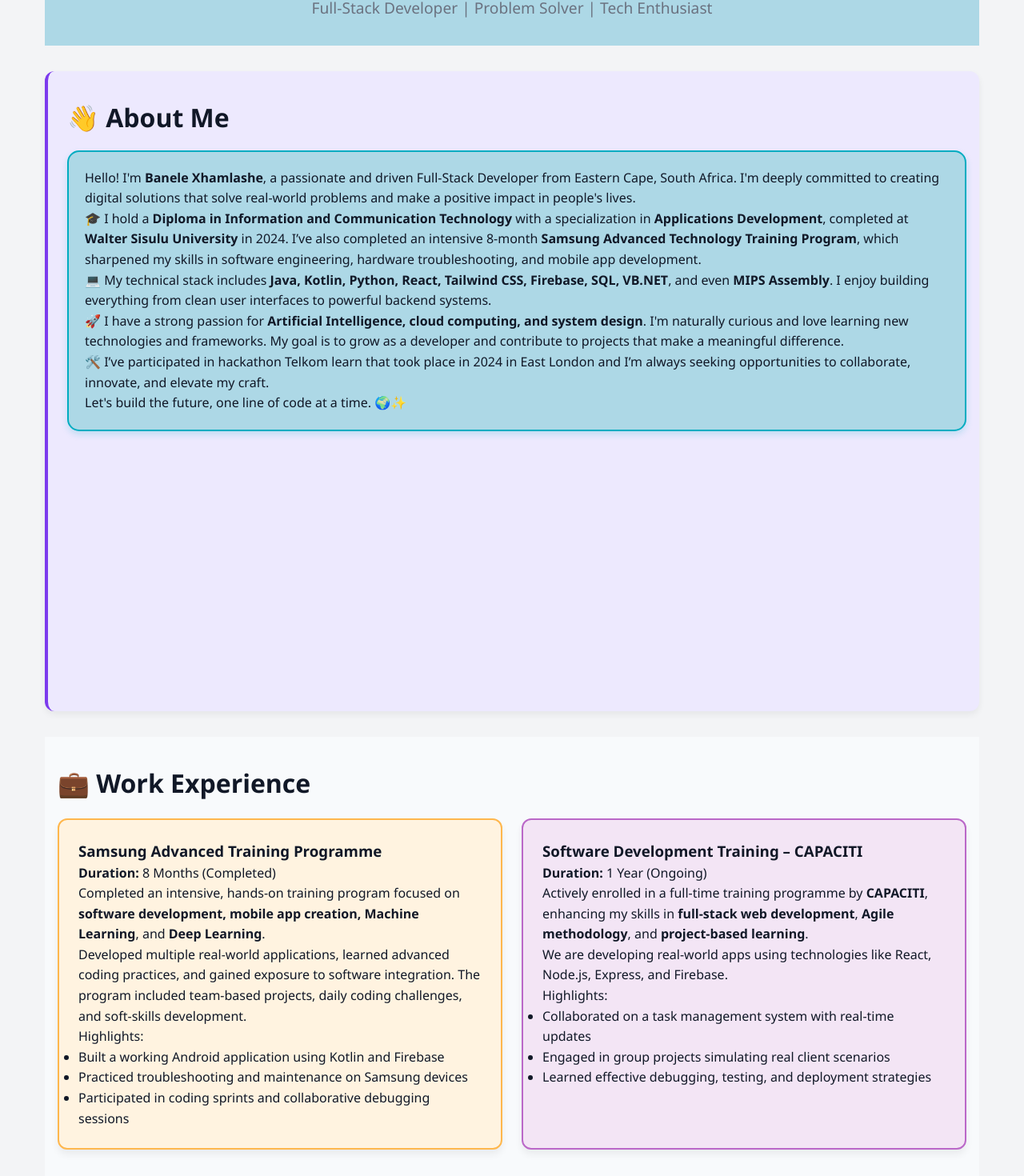
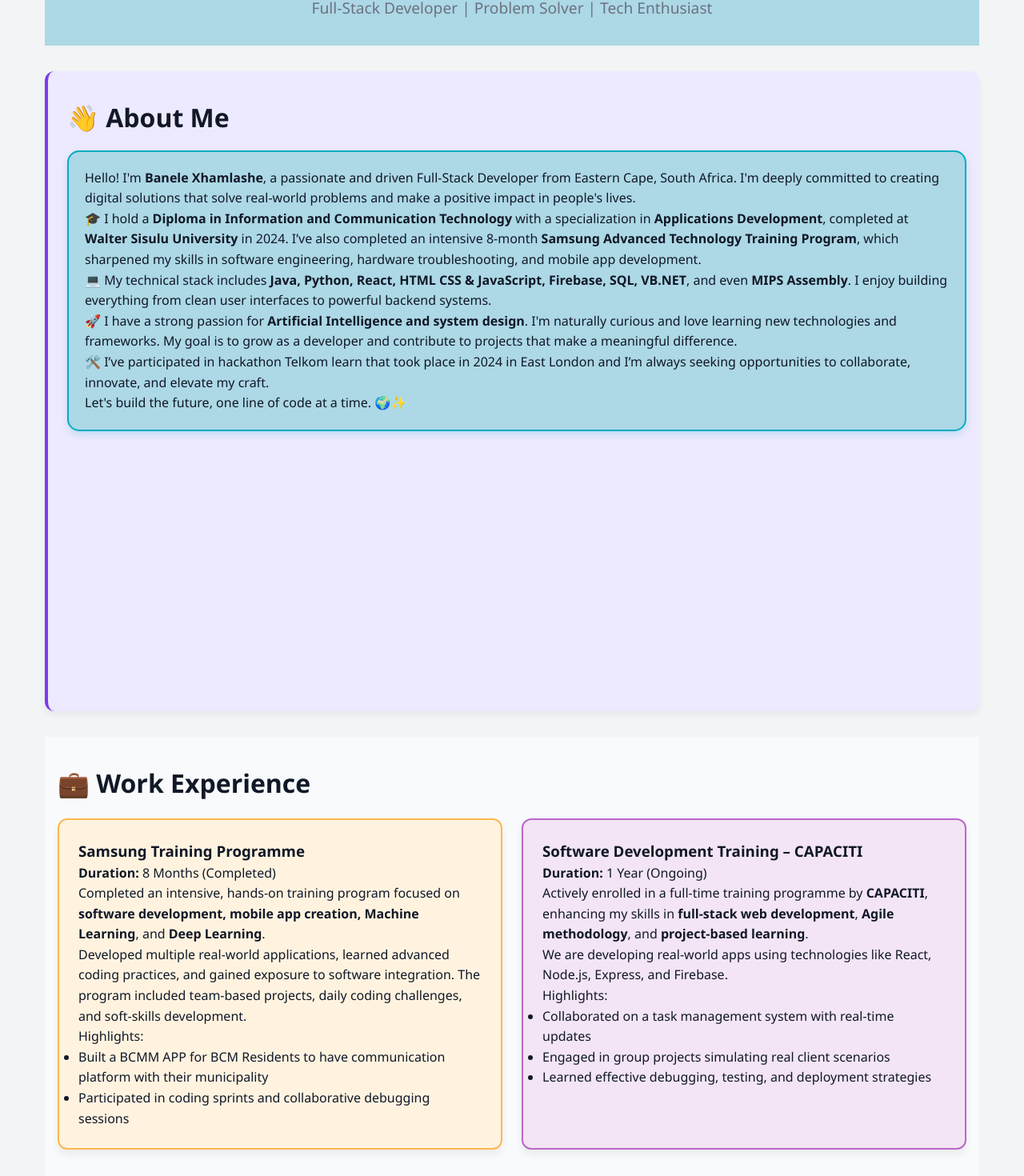
Before and after one commit to buds345/portfolio, a React (Create React App) app: page /#home in a window 1280 px wide. Shown: the part 197-1667 px from the top of the page at 80% size. Built offline with nearby package versions, Linux system fonts and the light colour scheme.

Commit message:
Initial commit

```diff
--- a/src/App.js
+++ b/src/App.js
@@ -207,10 +207,10 @@ const App = () => {
       🎓 I hold a <strong>Diploma in Information and Communication Technology</strong> with a specialization in <strong>Applications Development</strong>, completed at <strong>Walter Sisulu University</strong> in 2024. I’ve also completed an intensive 8-month <strong>Samsung Advanced Technology Training Program</strong>, which sharpened my skills in software engineering, hardware troubleshooting, and mobile app development.
     </p>
     <p>
-      💻 My technical stack includes <strong>Java, Kotlin, Python, React, Tailwind CSS, Firebase, SQL, VB.NET</strong>, and even <strong>MIPS Assembly</strong>. I enjoy building everything from clean user interfaces to powerful backend systems.
+      💻 My technical stack includes <strong>Java, Python, React, HTML CSS & JavaScript, Firebase, SQL, VB.NET</strong>, and even <strong>MIPS Assembly</strong>. I enjoy building everything from clean user interfaces to powerful backend systems.
     </p>
     <p>
-      🚀 I have a strong passion for <strong>Artificial Intelligence, cloud computing, and system design</strong>. I'm naturally curious and love learning new technologies and frameworks. My goal is to grow as a developer and contribute to projects that make a meaningful difference.
+      🚀 I have a strong passion for <strong>Artificial Intelligence and system design</strong>. I'm naturally curious and love learning new technologies and frameworks. My goal is to grow as a developer and contribute to projects that make a meaningful difference.
     </p>
     <p>
       🛠️ I’ve participated in hackathon Telkom learn that took place in 2024 in East London and I’m always seeking opportunities to collaborate, innovate, and elevate my craft.
@@ -231,7 +231,7 @@ const App = () => {
   <div className="experience-grid">
 
     <div className="experience-card exp1">
-      <h3>Samsung Advanced Training Programme</h3>
+      <h3>Samsung Training Programme</h3>
       <p><strong>Duration:</strong> 8 Months (Completed)</p>
       <p>
         Completed an intensive, hands-on training program focused on <strong>software development, mobile app creation, Machine Learning</strong>, and <strong>Deep Learning</strong>.
@@ -242,8 +242,7 @@ const App = () => {
       <p>
         Highlights:
         <ul>
-          <li>Built a working Android application using Kotlin and Firebase</li>
-          <li>Practiced troubleshooting and maintenance on Samsung devices</li>
+          <li>Built a BCMM APP for BCM Residents to have communication platform with their municipality</li>
           <li>Participated in coding sprints and collaborative debugging sessions</li>
         </ul>
       </p>
@@ -356,5 +355,4 @@ const App = () => {
     </div>
   );
 };
-
 export default App;
```
